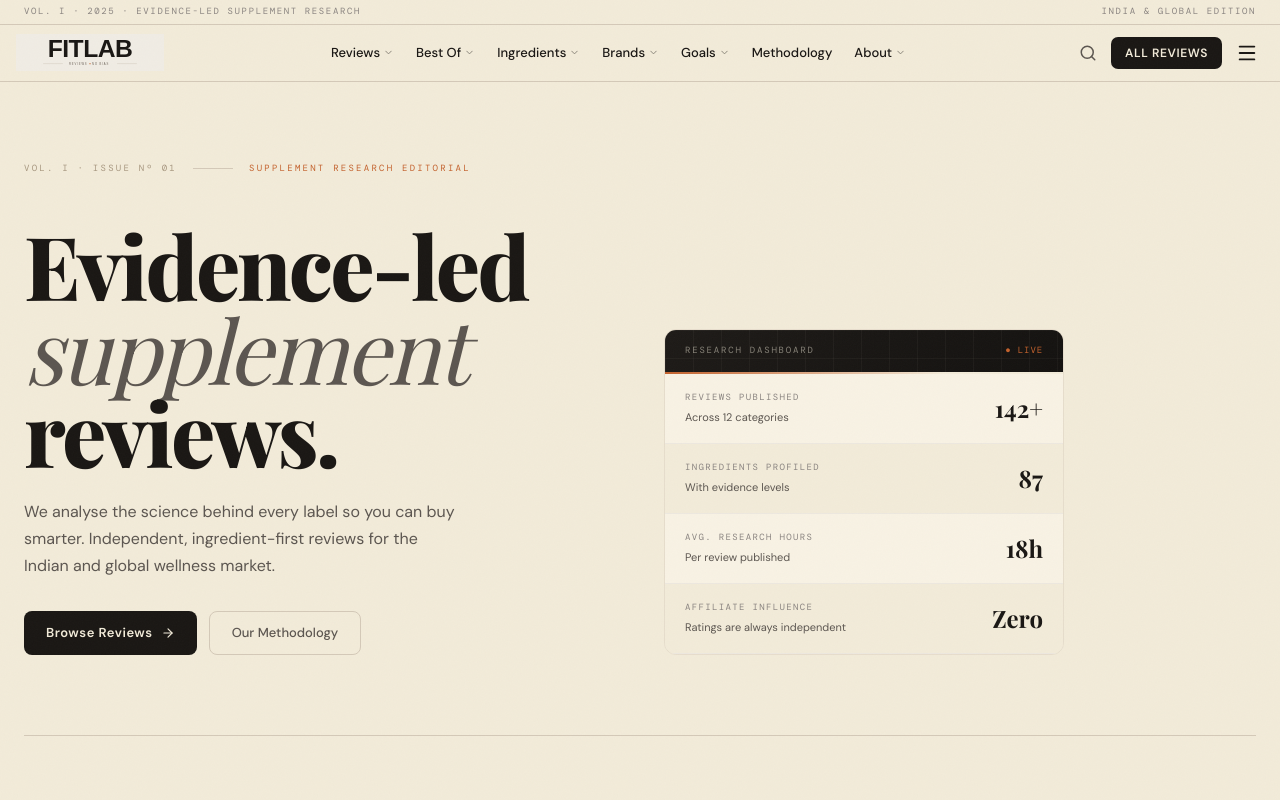
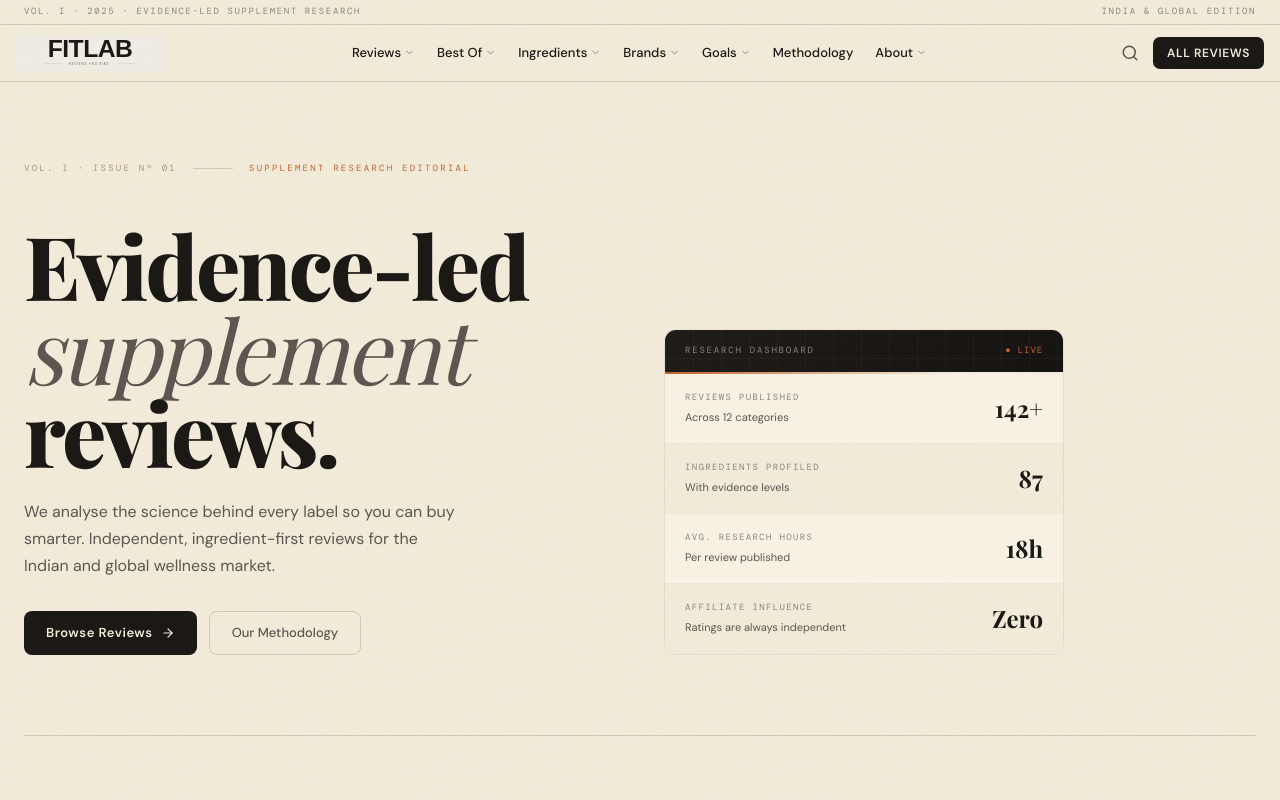
Before and after one commit to sonusingh-up/fitlabs, a Next.js app: page / in a window 1280 px wide. Shown: the top 800 px of the page. Built offline with nearby package versions, Linux system fonts and the light colour scheme; a web font is replaced by a local one.

Commit message:
fix: hamburger hidden on desktop — remove inline display:flex overriding CSS class

```diff
--- a/app/globals.css
+++ b/app/globals.css
@@ -376,9 +376,9 @@
 }
 
 /* Hamburger — show on mobile, hide on desktop */
-.header-hamburger { display: flex; }
+.header-hamburger { display: flex; align-items: center; }
 @media (min-width: 1024px) {
-  .header-hamburger { display: none; }
+  .header-hamburger { display: none !important; }
 }
 
 /* ── Prevent horizontal overflow site-wide ───────────────────────────── */
--- a/components/layout/Header.tsx
+++ b/components/layout/Header.tsx
@@ -186,7 +186,7 @@
             <button
               onClick={() => setMobileOpen(!mobileOpen)}
               className="header-hamburger"
-              style={{ color: "#1A1714", padding: 6, background: "none", border: "none", cursor: "pointer", display: "flex", alignItems: "center" }}
+              style={{ color: "#1A1714", padding: 6, background: "none", border: "none", cursor: "pointer" }}
               aria-label="Toggle menu"
             >
               {mobileOpen ? <X size={22} /> : <Menu size={22} />}
```
